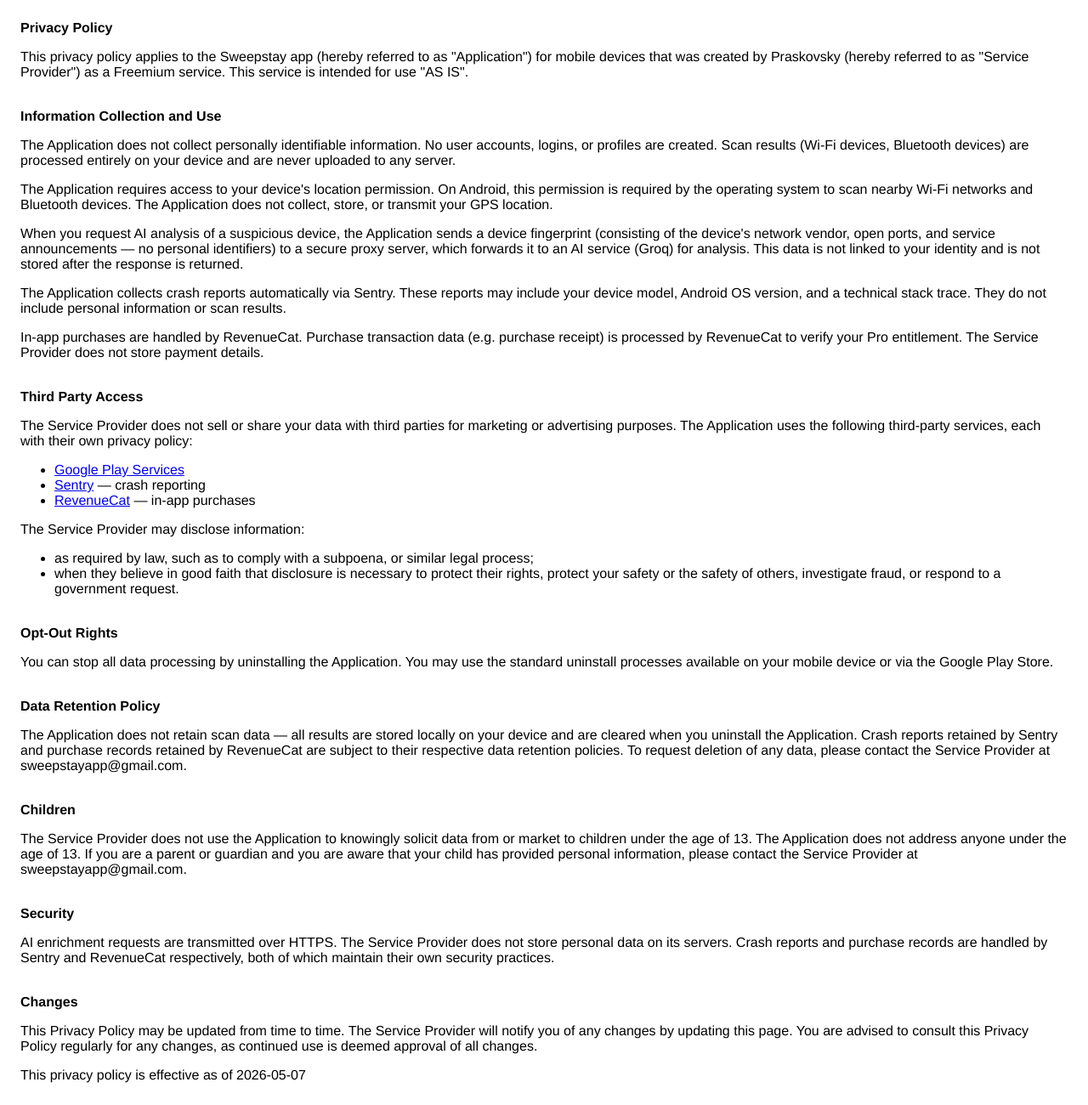
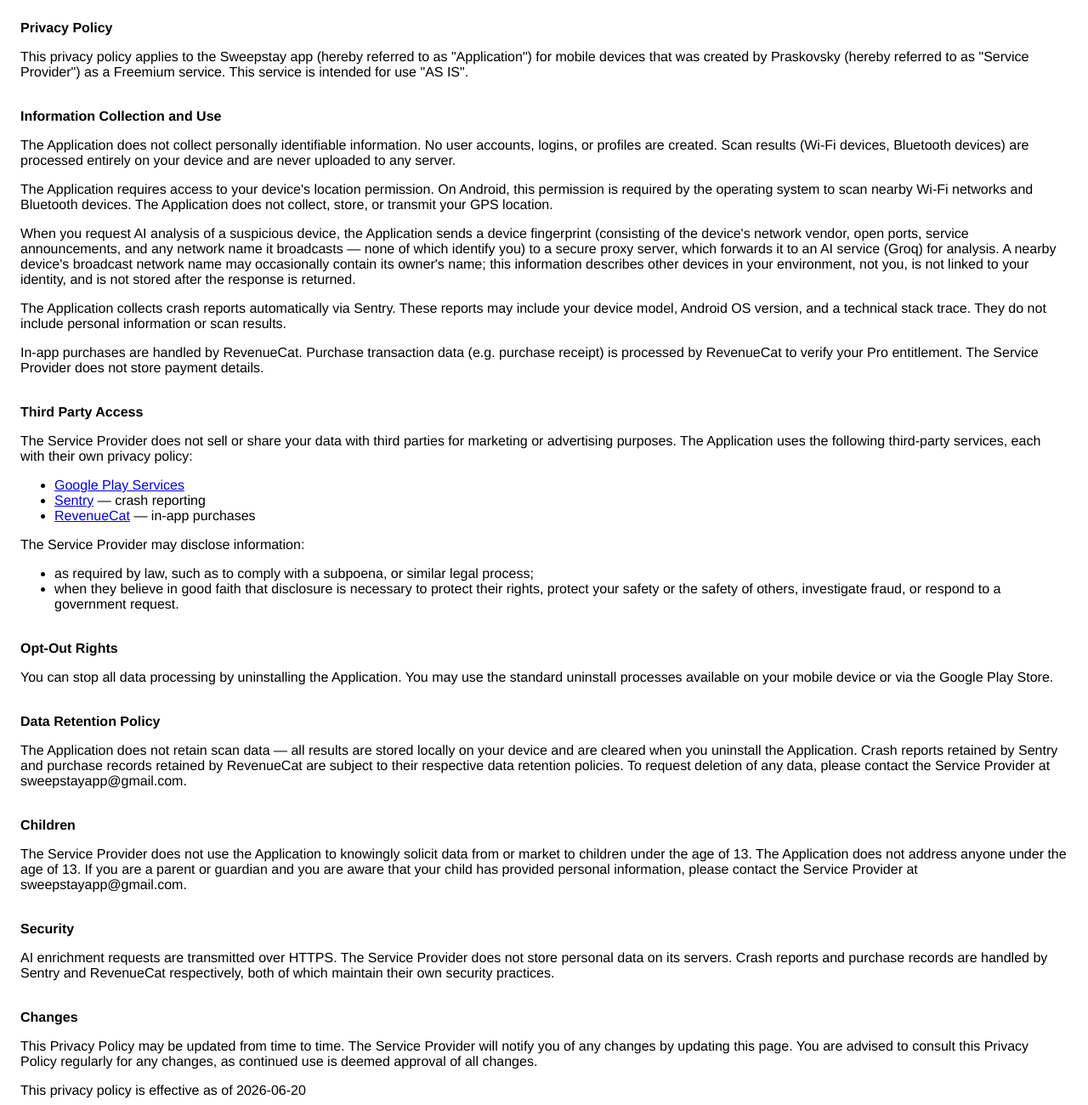
Before and after one commit to Praskovsky/sweepstay-privacy, a plain HTML site: page index.html in a window 1280 px wide. Shown: the top 1300 px of the page at 85% size. Drawn offline with Linux system fonts and the light colour scheme.

Commit message:
Revise privacy policy details and effective date
Updated the privacy policy to clarify data handling and effective date.

```diff
--- a/index.html
+++ b/index.html
@@ -16,7 +16,7 @@
 
 <p>The Application requires access to your device's location permission. On Android, this permission is required by the operating system to scan nearby Wi-Fi networks and Bluetooth devices. The Application does not collect, store, or transmit your GPS location.</p>
 
-<p>When you request AI analysis of a suspicious device, the Application sends a device fingerprint (consisting of the device's network vendor, open ports, and service announcements — no personal identifiers) to a secure proxy server, which forwards it to an AI service (Groq) for analysis. This data is not linked to your identity and is not stored after the response is returned.</p>
+<p>When you request AI analysis of a suspicious device, the Application sends a device fingerprint (consisting of the device's network vendor, open ports, service announcements, and any network name it broadcasts — none of which identify you) to a secure proxy server, which forwards it to an AI service (Groq) for analysis. A nearby device's broadcast network name may occasionally contain its owner's name; this information describes other devices in your environment, not you, is not linked to your identity, and is not stored after the response is returned.</p>
 
 <p>The Application collects crash reports automatically via Sentry. These reports may include your device model, Android OS version, and a technical stack trace. They do not include personal information or scan results.</p>
 
@@ -51,7 +51,7 @@
 <br><strong>Changes</strong>
 <p>This Privacy Policy may be updated from time to time. The Service Provider will notify you of any changes by updating this page. You are advised to consult this Privacy Policy regularly for any changes, as continued use is deemed approval of all changes.</p>
 
-<p>This privacy policy is effective as of 2026-05-07</p>
+<p>This privacy policy is effective as of 2026-06-20</p>
 
 <br><strong>Your Consent</strong>
 <p>By using the Application, you are consenting to the processing of your information as set forth in this Privacy Policy now and as amended by us.</p>
```
